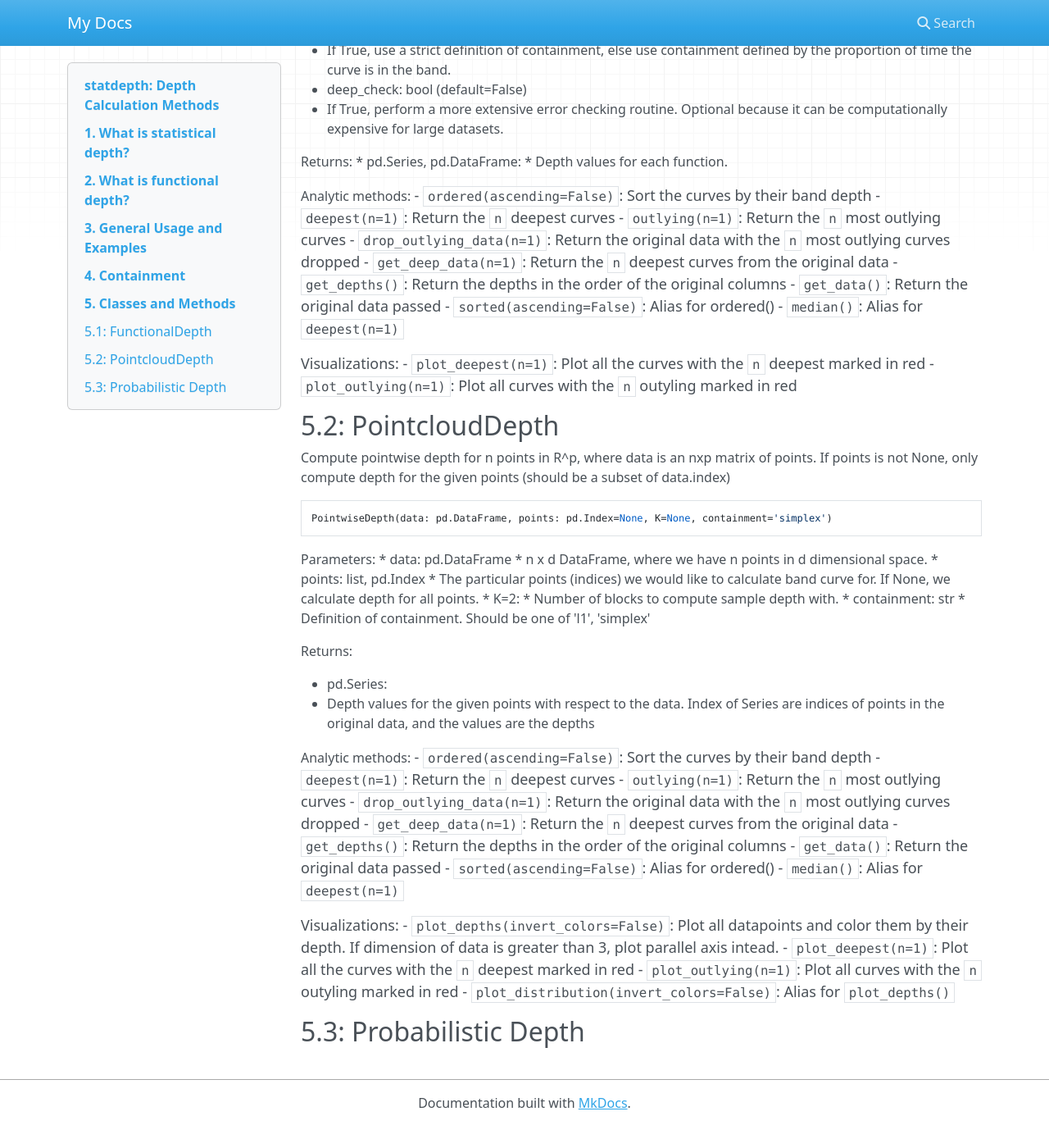
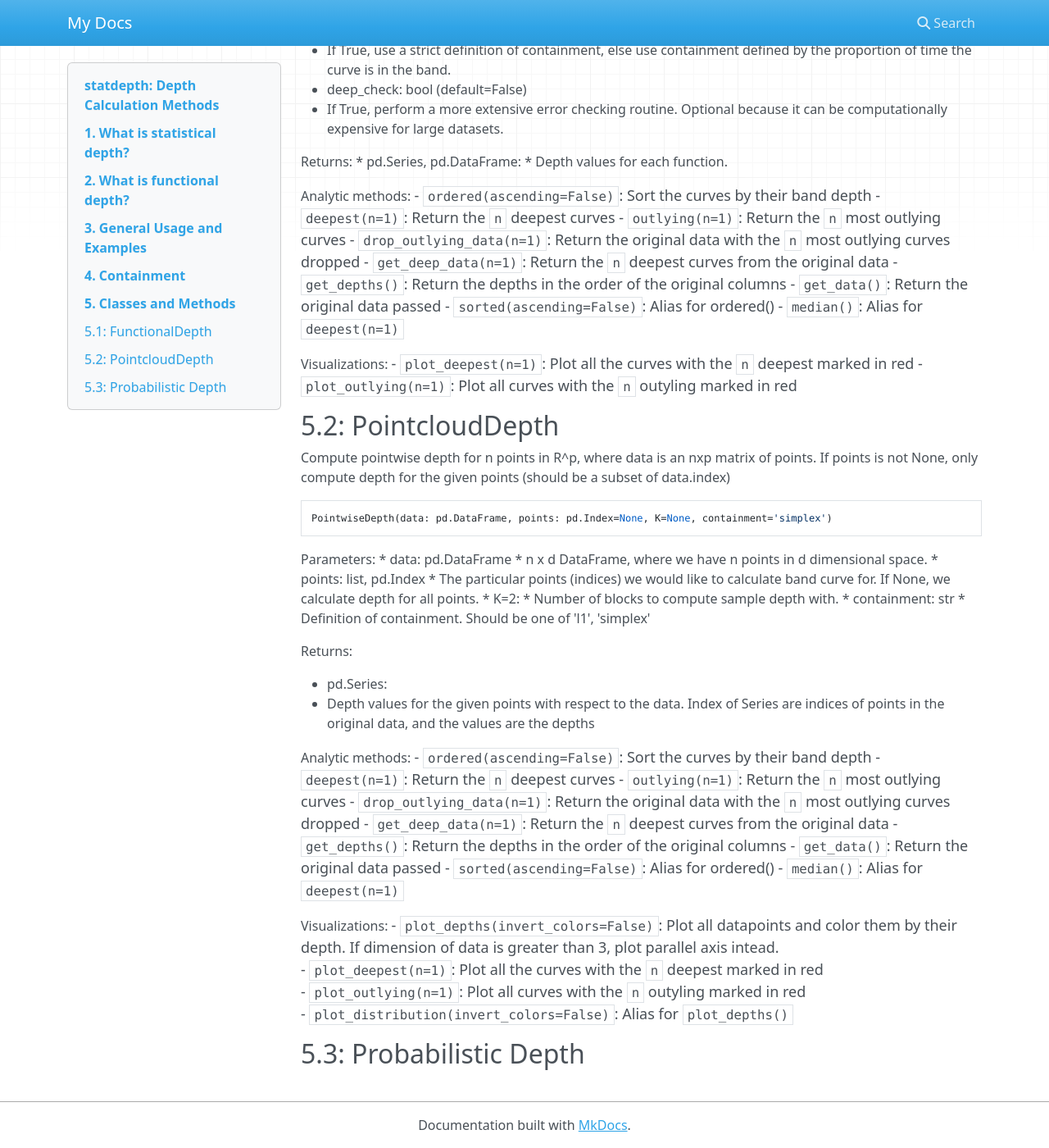
Before and after one commit to braingeneers/statdepth, an MkDocs documentation site: the page built from docs/index.md, in a window 1280 px wide and 1400 px high, scrolled down 4049 px. Shown: the whole window at 82% size. Built offline with MkDocs 1.6.1, drawn with Linux system fonts in a browser that asks for light colours; nearby versions of some CDN libraries; before the commit the page ends 5422 px from its top, so only the background shows below that.

Commit message:
Updated readthedocs

```diff
--- a/docs/index.md
+++ b/docs/index.md
@@ -197,8 +197,8 @@
 - `median()`: Alias for `deepest(n=1)`
 </font>
 
+Visualizations:
 <font size="4">
-Visualizations:
 - `plot_deepest(n=1)`: Plot all the curves with the `n` deepest marked in red
 - `plot_outlying(n=1)`: Plot all curves with the `n` outyling marked in red
 </font>
@@ -240,8 +240,8 @@
 - `median()`: Alias for `deepest(n=1)`
 </font>
 
+Visualizations:
 <font size="4">
-Visualizations:
 - `plot_depths(invert_colors=False)`: Plot all datapoints and color them by their depth. If dimension of data is greater than 3, plot parallel axis intead.
 - `plot_deepest(n=1)`: Plot all the curves with the `n` deepest marked in red
 - `plot_outlying(n=1)`: Plot all curves with the `n` outyling marked in red
```
